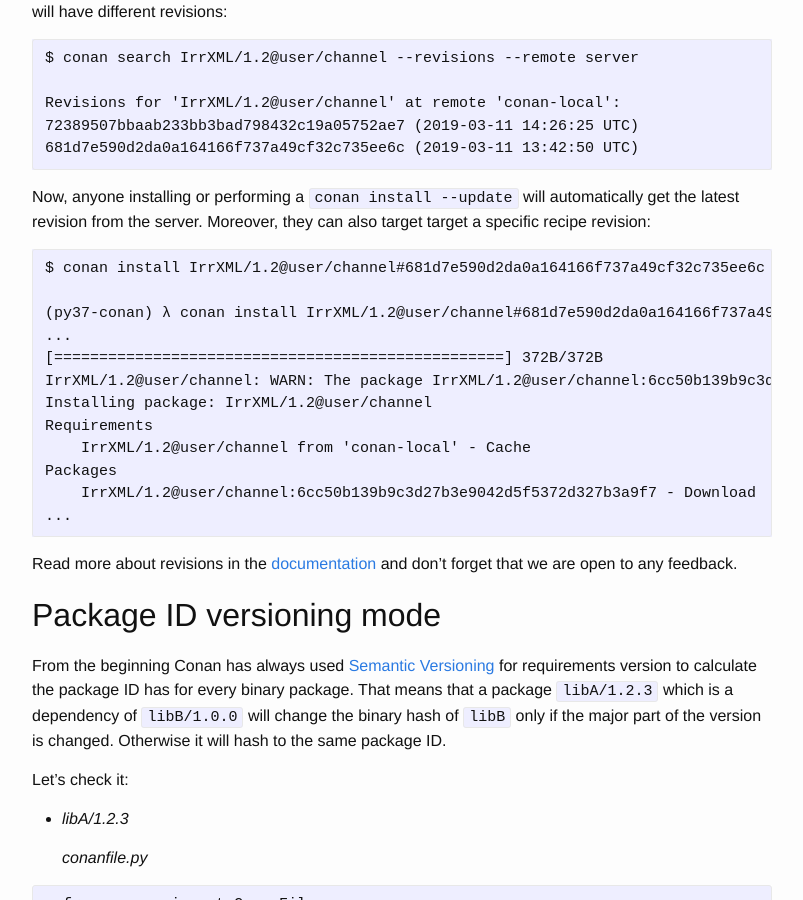
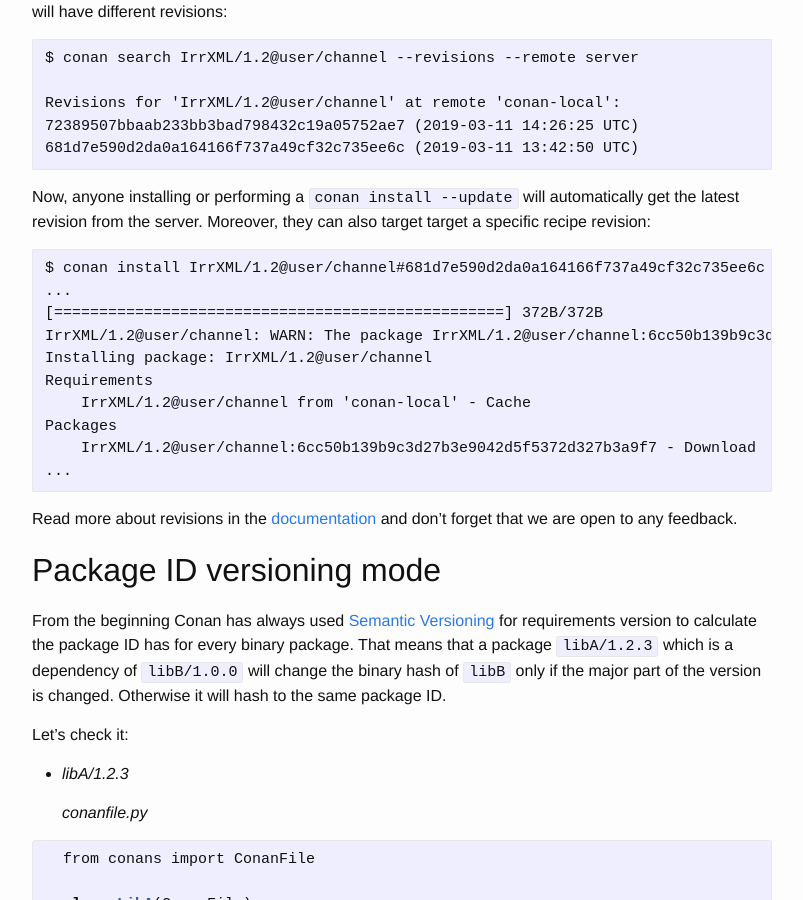
Before and after one commit to conan-io/conan-io.github.io, a Jekyll site: the page built from _posts/2019-03-11-New-conan-release-1-13.markdown, in a window 1280 px wide and 900 px high, scrolled down 2251 px. Shown: the whole window, without its empty margins (238-1041 px from the left). Built offline with Jekyll 4.4.1, drawn with Linux system fonts in a browser that asks for light colours; comment, search, counter and statistics services are not loaded.

Commit message:
remove command line copy/paste 2

````diff
--- a/_posts/2019-03-11-New-conan-release-1-13.markdown
+++ b/_posts/2019-03-11-New-conan-release-1-13.markdown
@@ -99,9 +99,7 @@ Now, anyone installing or performing a ``conan install --update`` will automatic
 can also target target a specific recipe revision:
 
 ```
-$ conan install IrrXML/1.2@user/channel#681d7e590d2da0a164166f737a49cf32c735ee6c --remote server
-
-(py37-conan) λ conan install IrrXML/1.2@user/channel#681d7e590d2da0a164166f737a49cf32c735ee6c -r conan-local --update
+$ conan install IrrXML/1.2@user/channel#681d7e590d2da0a164166f737a49cf32c735ee6c --remote server --update
 ...
 [==================================================] 372B/372B
 IrrXML/1.2@user/channel: WARN: The package IrrXML/1.2@user/channel:6cc50b139b9c3d27b3e9042d5f5372d327b3a9f7 doesn't belong to the installed recipe revision, removing folder
````
